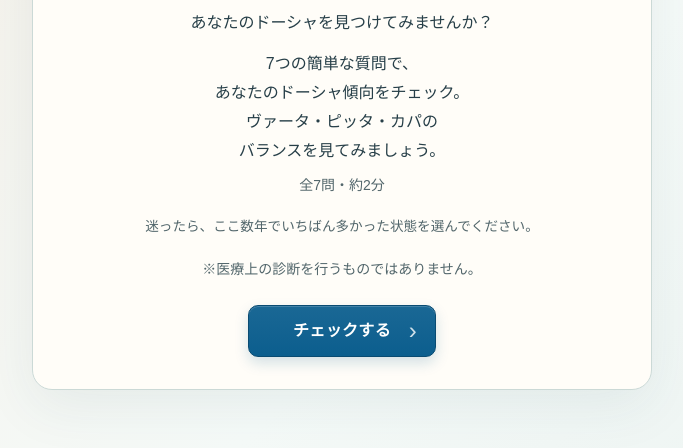
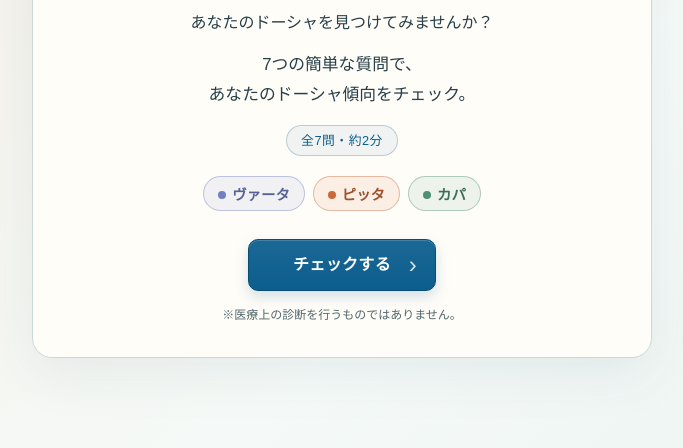
Before and after one commit to fcrkiuchi-lab/quiz-funnel-engine, a website: page index.html in a window 1280 px wide. Shown: the part 164-612 px from the top of the page, without its empty margins (298-981 px from the left). Drawn offline with Linux system fonts and the light colour scheme.

Commit message:
Simplify start screen layout

```diff
--- a/diagnosis-template/app.js
+++ b/diagnosis-template/app.js
@@ -162,13 +162,27 @@
       const subtitle = appendTextElement(startScreen, "p", presentation.subtitle, "start-subtitle");
       startScreen.insertBefore(subtitle, document.getElementById("page-description"));
     }
-    appendTextElement(document.getElementById("page-description"), "span",
+    const description = document.getElementById("page-description");
+    appendTextElement(description, "span",
       "全" + config.questions.length + "問" + (presentation.duration ? "・" + presentation.duration : ""), "start-duration");
+    if (presentation.showAxes) {
+      // Preview the result axes as colored chips instead of a sentence listing them.
+      const axisList = document.createElement("ul");
+      axisList.className = "start-axes";
+      axisList.setAttribute("aria-label", "チェックする項目");
+      config.axes.forEach(function renderAxisChip(axis) {
+        const chip = appendTextElement(axisList, "li", axis.label, "start-axis");
+        if (/^#[a-fA-F0-9]{6}$/.test(axis.color || "")) {
+          chip.style.setProperty("--axis-color", axis.color);
+        }
+      });
+      description.after(axisList);
+    }
     const arrow = appendTextElement(startButton, "span", "›", "start-arrow");
     arrow.setAttribute("aria-hidden", "true");
     if (presentation.notice) {
       const notice = appendTextElement(startScreen, "p", presentation.notice, "start-notice");
-      startScreen.insertBefore(notice, startButton);
+      startButton.after(notice);
     }
   }
 
@@ -296,10 +310,6 @@
     const resultDescription = document.getElementById("result-description");
     resultDescription.textContent = config.resultDescription;
     resultDescription.hidden = !config.resultDescription || config.hideResultDescription;
-    if (answerHint()) {
-      const startHint = appendTextElement(startScreen, "p", answerHint(), "answer-hint start-hint");
-      startScreen.insertBefore(startHint, startButton);
-    }
   }
 
   // Optional one-line guidance for respondents who cannot decide between choices.
--- a/diagnosis-template/brand.css
+++ b/diagnosis-template/brand.css
@@ -605,3 +605,62 @@
 .brand-presentation [data-outcome="neutral"] #result-description {
   display: none;
 }
+
+/* Start screen: fewer text blocks, clearer hierarchy. */
+.brand-presentation #page-description {
+  font-size: 1.05rem;
+}
+
+.brand-presentation .start-duration {
+  display: block;
+  width: fit-content;
+  margin: 14px auto 0;
+  padding: 3px 14px;
+  border: 1px solid color-mix(in srgb, var(--primary) 25%, transparent);
+  border-radius: 999px;
+  background: color-mix(in srgb, var(--primary) 6%, var(--surface));
+  color: var(--primary);
+  font-size: 0.8rem;
+  letter-spacing: 0.04em;
+}
+
+.brand-presentation .start-axes {
+  display: flex;
+  flex-wrap: wrap;
+  justify-content: center;
+  gap: 8px;
+  margin: 20px 0 0;
+  padding: 0;
+  list-style: none;
+}
+
+.brand-presentation .start-axis {
+  --axis-color: var(--primary);
+  padding: 6px 14px;
+  border: 1px solid color-mix(in srgb, var(--axis-color) 40%, transparent);
+  border-radius: 999px;
+  background: color-mix(in srgb, var(--axis-color) 10%, var(--surface));
+  color: color-mix(in srgb, var(--axis-color) 78%, #000000);
+  font-size: 0.9rem;
+  font-weight: 700;
+}
+
+.brand-presentation .start-axis::before {
+  display: inline-block;
+  width: 8px;
+  height: 8px;
+  margin-right: 6px;
+  border-radius: 50%;
+  background: var(--axis-color);
+  vertical-align: 1px;
+  content: "";
+}
+
+.brand-presentation #start-button {
+  margin-top: 28px;
+}
+
+.brand-presentation #start-button + .start-notice {
+  margin-top: 14px;
+  font-size: 0.75rem;
+}
--- a/diagnosis-template/config.js
+++ b/diagnosis-template/config.js
@@ -8,7 +8,7 @@
     "id": "dosha-sample-v1",
     "title": "Find Your Dosha",
     "eyebrow": "設定駆動型診断サンプル",
-    "description": "7つの簡単な質問で、\nあなたのドーシャ傾向をチェック。\nヴァータ・ピッタ・カパの\nバランスを見てみましょう。",
+    "description": "7つの簡単な質問で、\nあなたのドーシャ傾向をチェック。",
     "resultTitle": "あなたの3軸スコア",
     "resultDescription": "回答から加点した値と、その合計に占める割合です。分類や体質の断定は行いません。",
     "labels": {
@@ -292,6 +292,7 @@
     "resultLayout": "scores",
     "presentation": {
       "duration": "約2分",
+      "showAxes": true,
       "subtitle": "あなたのドーシャを見つけてみませんか？",
       "notice": "※医療上の診断を行うものではありません。"
     },
--- a/index.html
+++ b/index.html
@@ -12,10 +12,10 @@
     <meta name="twitter:card" content="summary">
     <title>Find Your Dosha</title>
     <link rel="stylesheet" href="diagnosis-template/styles.css?v=20261018">
-    <link rel="stylesheet" href="diagnosis-template/brand.css?v=20261018b">
-    <script src="diagnosis-template/config.js?v=20261018b" defer></script>
+    <link rel="stylesheet" href="diagnosis-template/brand.css?v=20261018c">
+    <script src="diagnosis-template/config.js?v=20261018c" defer></script>
     <script src="diagnosis-template/engine.js?v=20261018" defer></script>
-    <script src="diagnosis-template/app.js?v=20261018b" defer></script>
+    <script src="diagnosis-template/app.js?v=20261018c" defer></script>
   </head>
   <body>
     <main class="page-shell">
--- a/release-marker.json
+++ b/release-marker.json
@@ -1,5 +1,5 @@
 {
   "schemaVersion": 1,
-  "generatedAt": "2026-10-17T17:26:01.8074039Z",
+  "generatedAt": "2026-10-17T18:01:58.4595554Z",
   "branch": "master"
 }
```
Also changed, not shown: TEMPLATE-SPEC.md (+2 -1 lines), tests/dosha-restoration.e2e.spec.js (+9 -1 lines).
